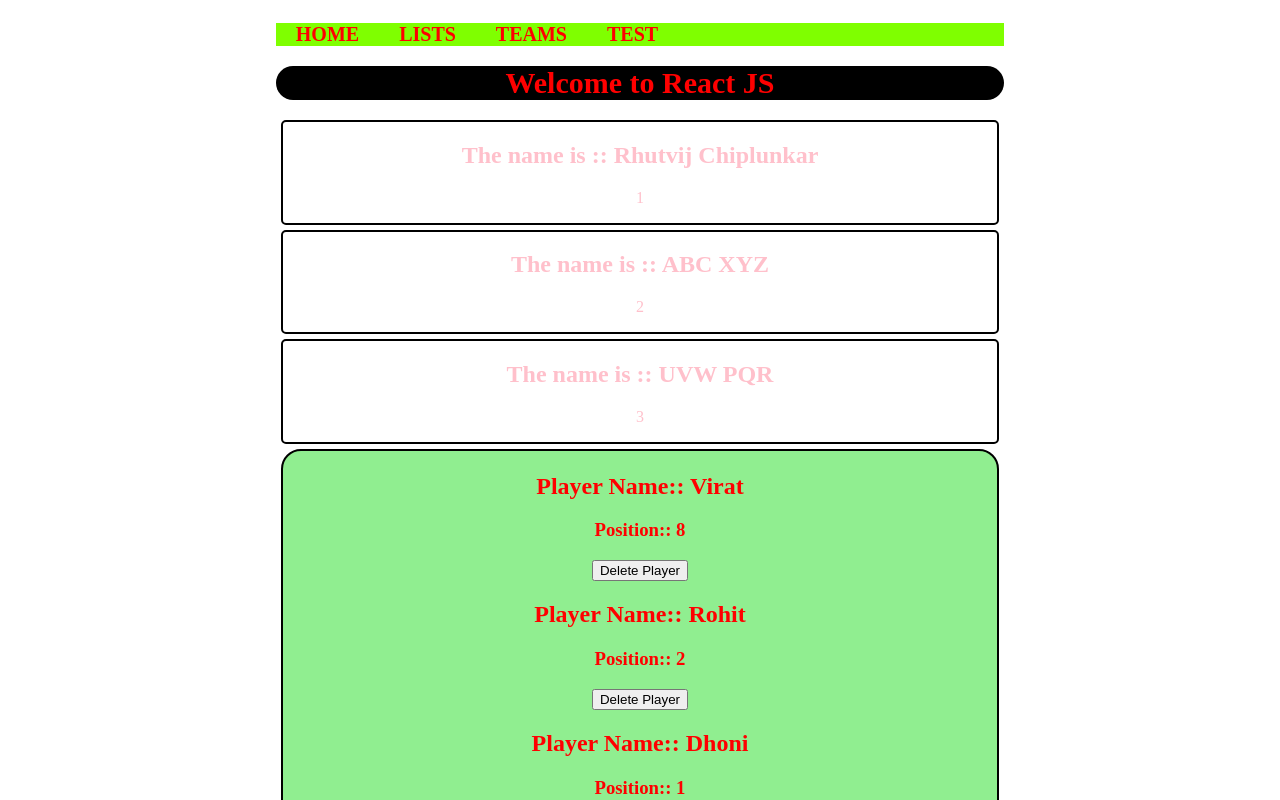
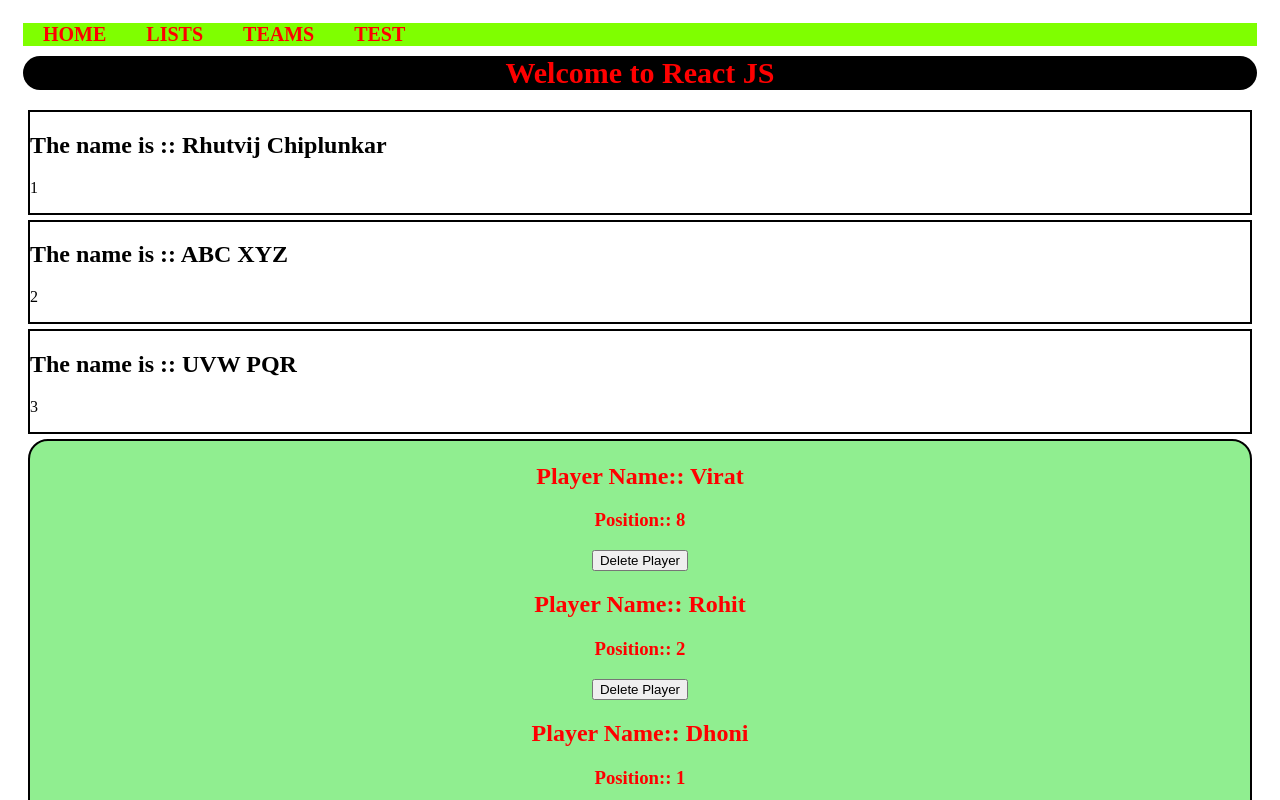
Before and after one commit to RhutvijChiplunkar/React-JS, a React (Create React App) app: page /list in a window 1280 px wide. Shown: the top 800 px of the page. Built offline with nearby package versions, Linux system fonts and the light colour scheme.

Commit message:
necessary changes made

```diff
--- a/src/App.css
+++ b/src/App.css
@@ -1,7 +1,8 @@
+ /* This and commented CSS exists when we create react app
 .App {
   text-align: center;
 }
-
+/*
 .App-logo {
   height: 40vmin;
   pointer-events: none;
@@ -28,22 +29,6 @@
   color: #61dafb;
 }
 
-/* Extra added CSS, this also works when we add same in 'index.css' */
-div .App{
-  padding: 15px;
-  /* margin-left: 150px;
-  margin-right: 150px; */
-  align-items: center;
-  margin-left: 20%;
-  margin-right: 20%;
-}
-
-.preview{
-  border: 2px black;
-  border-radius: 5px;
-  color: pink;
-}
-
 @keyframes App-logo-spin {
   from {
     transform: rotate(0deg);
@@ -52,3 +37,25 @@ div .App{
     transform: rotate(360deg);
   }
 }
+
+ */
+
+
+
+/* Extra added CSS, this also works when we add same in 'index.css' */
+.App{
+  padding: 15px;
+  align-items: center;
+  /* margin-left: 15%;
+  margin-right: 15%; */
+}
+
+.title{
+  margin-top: -10px;
+  color:red;
+  font-size: 15px;
+  background-color: black;
+  border-radius: 60px;
+  align-items: center;
+  text-align: center;
+}
```
